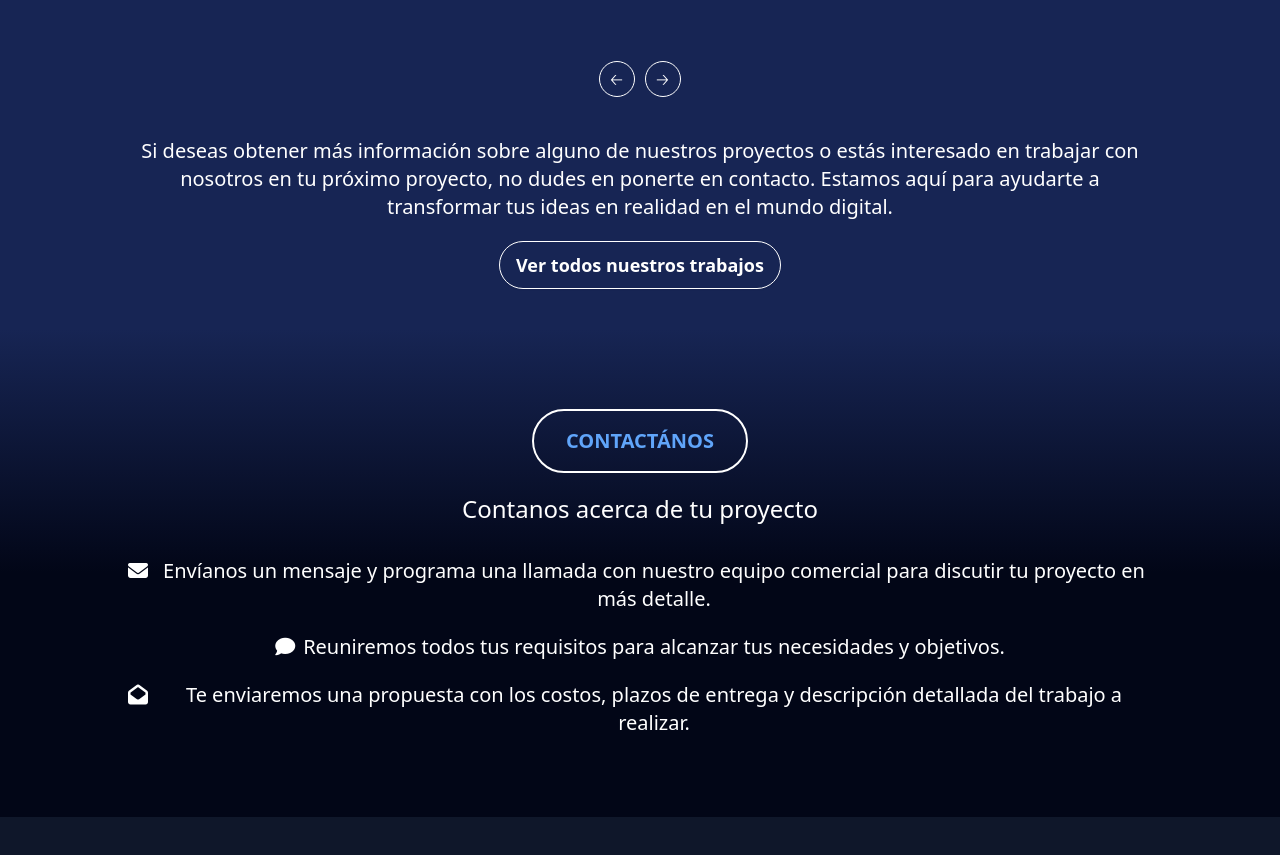
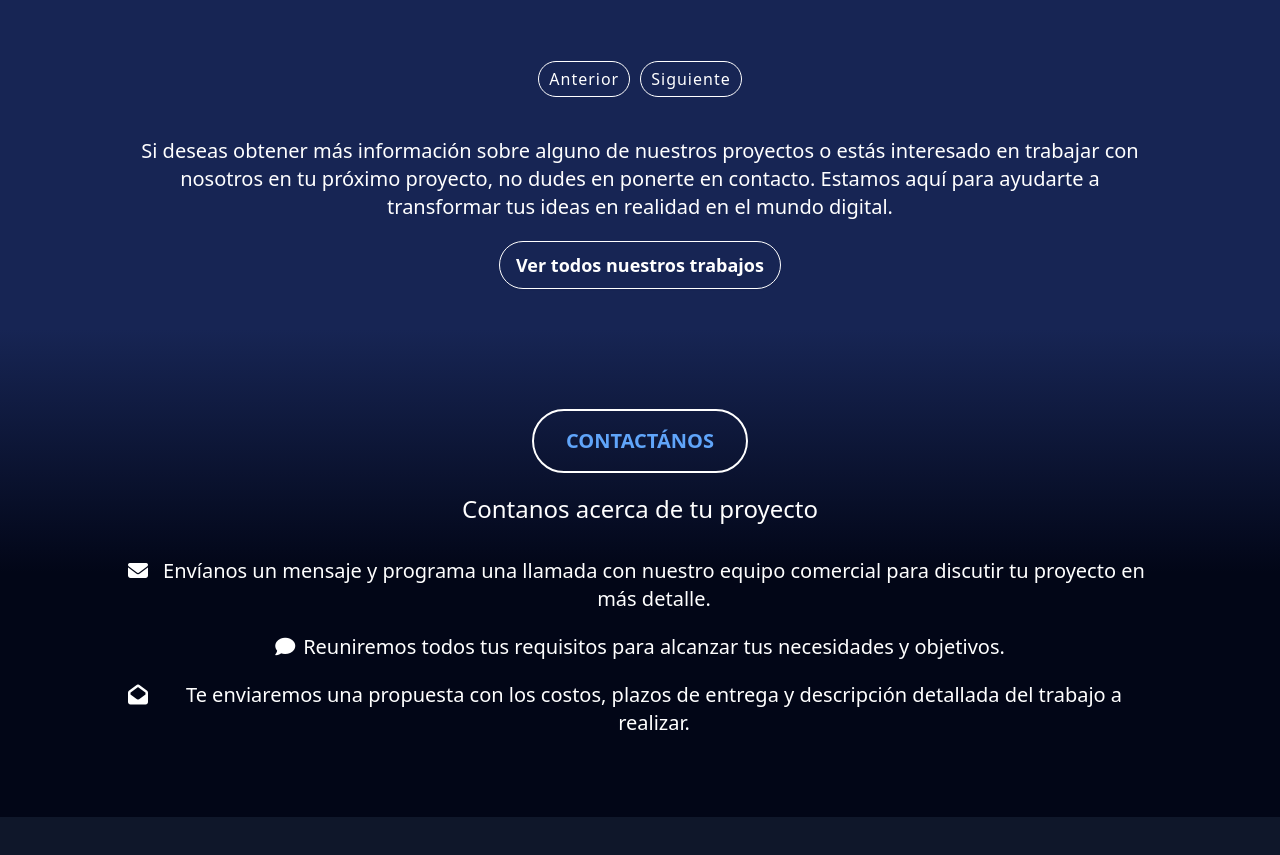
Before and after one commit to valeamayola/sys, a website: page index.html in a window 1280 px wide. Shown: the part 3292-4147 px from the top of the page. Drawn offline with nearby package versions, Linux system fonts and the light colour scheme.

Commit message:
second commit

```diff
--- a/index.html
+++ b/index.html
@@ -241,8 +241,8 @@
                 <img src="public/sdp-mockup.png" alt="">
             </figure>
             <nav>
-                <button class="nav prev">🡠</button>
-                <button class="nav next">🡢</button>
+                <button class="nav prev">Anterior</button>
+                <button class="nav next">Siguiente</button>
             </nav>
         </div>
         <p class="text-white text-xl font-normal mt-5 text-center">Si deseas obtener más información sobre alguno de
```
